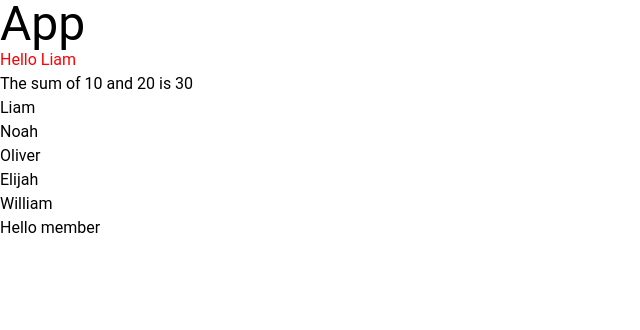
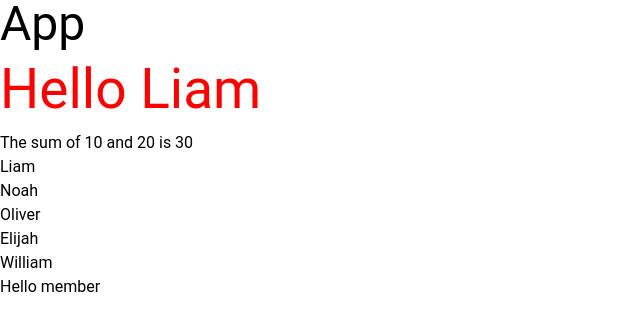
Before and after one commit to liamlabuschagne/react-crash-course, a React (Vite) app: page / in a window 1280 px wide. Shown: the top 330 px of the page, without its empty margins (0-640 px from the left). Built offline with nearby package versions, Linux system fonts and the light colour scheme.

Commit message:
Use styles object

```diff
--- a/src/App.tsx
+++ b/src/App.tsx
@@ -5,10 +5,12 @@ const App = () => {
   const names = ["Liam", "Noah", "Oliver", "Elijah", "William"];
   const loggedIn = true;
 
+  const styles = { color: "red", fontSize: "55px" };
+
   return (
     <>
       <div className="text-5xl">App</div>
-      <p style={{ color: "red" }}>Hello {name}</p>
+      <p style={styles}>Hello {name}</p>
       <p>
         The sum of {x} and {y} is {x + y}
       </p>
```
